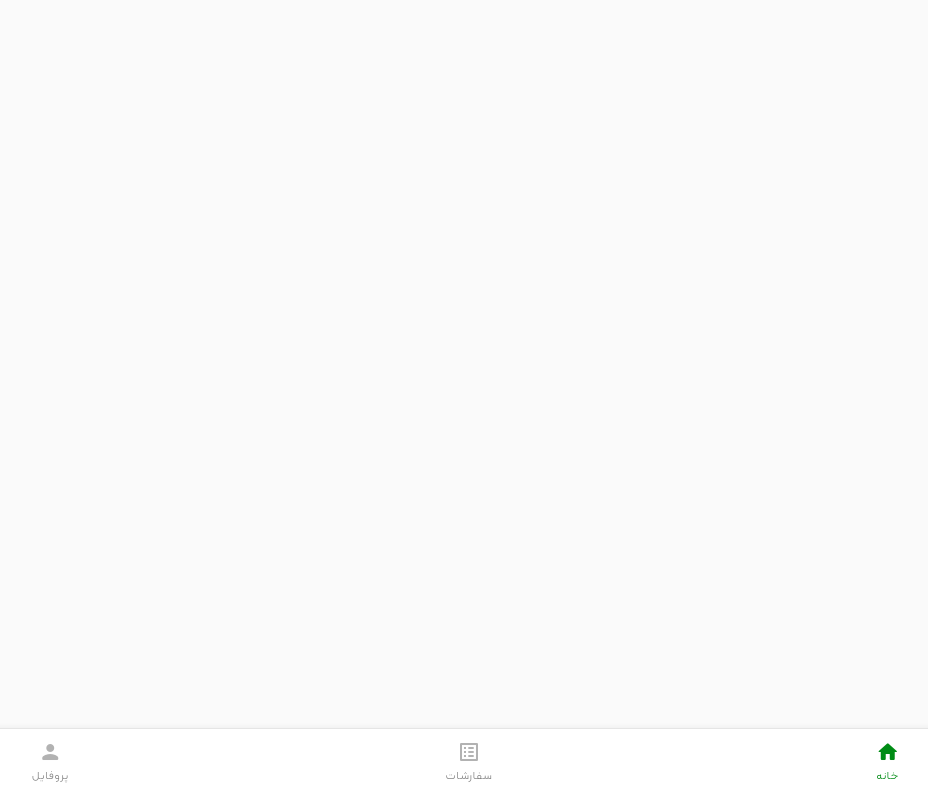
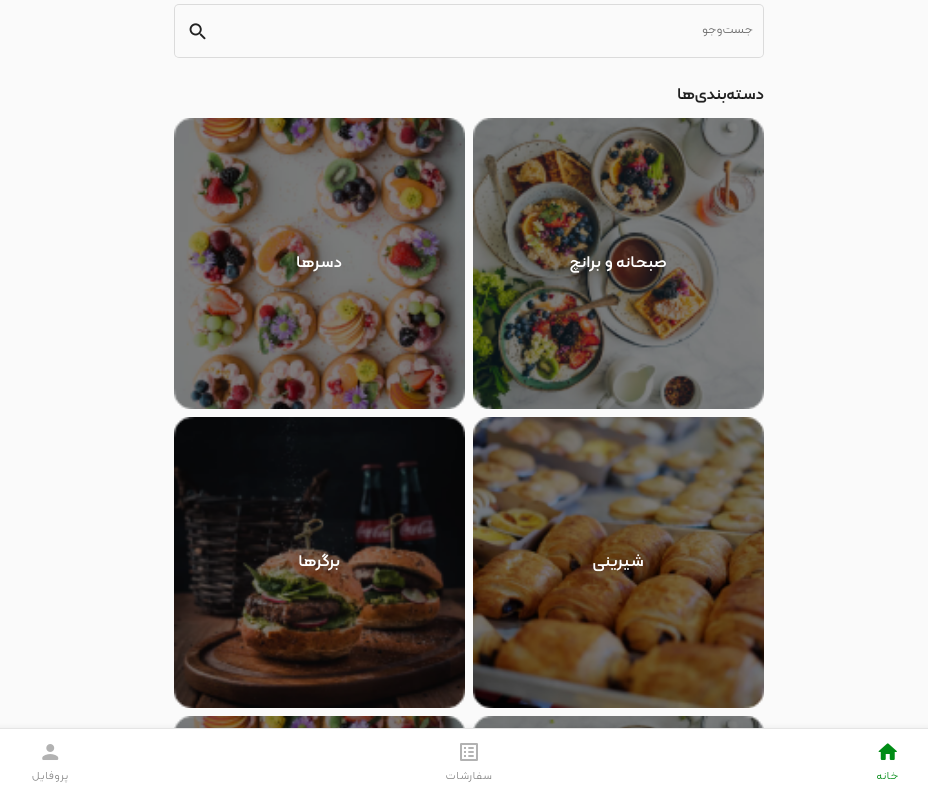
Before and after one commit to amirmfallah/mobydick-app-frontend, an Angular app: page /search in a window 1280 px wide. Before the commit this address led to /. Shown: the whole page, without its empty margins (290-1218 px from the left). Built offline with nearby package versions, Linux system fonts and the light colour scheme.

Commit message:
[fix] search page sizing

```diff
--- a/src/app/app.module.ts
+++ b/src/app/app.module.ts
@@ -13,7 +13,7 @@ import { SearchComponent } from './ui-kit/search/search.component';
 import { FavouritesComponent } from './ui-kit/favourites/favourites.component';
 import { FavouriteItemComponent } from './ui-kit/favourites/favourite-item/favourite-item.component';
 import { SearchpageComponent } from './searchpage/searchpage.component';
-import { SearchItemComponent } from './searchpage/search-item/search-item.component';
+import { SearchItemComponent } from './ui-kit/search-item/search-item.component';
 
 @NgModule({
   declarations: [
--- a/src/app/home/home.component.html
+++ b/src/app/home/home.component.html
@@ -1,3 +1,2 @@
 <div class="w-100 h-100 overflow-auto">
-  <app-searchpage></app-searchpage>
 </div>
--- a/src/app/searchpage/search-item/search-item.component.html
+++ /dev/null
@@ -1,4 +0,0 @@
-<div class="container">
-    <img [src]="image" />
-    <p>{{ title }}</p>
-  </div>
--- a/src/app/searchpage/search-item/search-item.component.scss
+++ /dev/null
@@ -1,23 +0,0 @@
-.container {
-  position: relative;
-  height: 160px;
-  width: 160px;
-  padding: 0;
-  margin: 4px;
-}
-p {
-  font-style: normal;
-  font-weight: bold;
-  font-size: 20px;
-  text-align: center;
-  letter-spacing: 0.444444px;
-  position: absolute;
-  color: #fff;
-  left: 20%;
-  right: 20%;
-  top: 50%;
-  transform: translateY(-50%);
-}
-img{
-    border-radius: 10px;
-}
--- a/src/app/searchpage/searchpage.component.html
+++ b/src/app/searchpage/searchpage.component.html
@@ -1,11 +1,11 @@
-<div class="container d-flex flex-column col-8 col-xl-4 col-lg-5 col-md-6 col-sm-7">
+<div class="w-100 h-100 overflow-auto">
+  <div class="container d-flex flex-column">
     <app-search class="w-100"></app-search>
-  <h2>دسته‌بندی‌ها</h2>
-  <div class="items d-flex flex-wrap">
-    <app-search-item
-      *ngFor="let item of searchitems"
-      [title]="item.title"
-      [image]="item.image"
-    ></app-search-item>
+    <h2>دسته‌بندی‌ها</h2>
+    <div class="row w-100 items m-0 p-0">
+      <app-search-item *ngFor="let item of searchitems" [title]="item.title" [image]="item.image" class="col-6 p-0">
+      </app-search-item>
+    </div>
   </div>
+  <app-bottom-nav-spacing></app-bottom-nav-spacing>
 </div>
--- a/src/app/searchpage/searchpage.component.scss
+++ b/src/app/searchpage/searchpage.component.scss
@@ -1,14 +1,15 @@
 h2 {
   font-weight: bold;
   font-size: 20px;
-  margin-bottom: 20px;
-  margin-right: 5px;
+  margin-bottom: 8px !important;
 }
 
-.container {
-  padding: 0;
-  margin: 0 20px;
+app-search-item {
+  margin-bottom: 8px;
+  &:nth-child(odd) {
+    padding-left: 4px !important;
+  }
+  &:nth-child(even) {
+    padding-right: 4px !important;
+  }
 }
-.items{
-  margin-bottom: 120px;
-}
--- /dev/null
+++ b/src/app/ui-kit/search-item/search-item.component.html
@@ -0,0 +1,4 @@
+<div class="search-item">
+  <img [src]="image" matRipple="true" matRippleColor="white" />
+  <p>{{ title }}</p>
+</div>
--- /dev/null
+++ b/src/app/ui-kit/search-item/search-item.component.scss
@@ -0,0 +1,22 @@
+.search-item {
+  position: relative;
+  padding: 0;
+  width: 100%;
+  border-radius: 10px;
+}
+p {
+  font-style: normal;
+  font-weight: bold;
+  font-size: 20px;
+  text-align: center;
+  letter-spacing: 0.4;
+  position: absolute;
+  color: #fff;
+  right: 50%;
+  top: 50%;
+  transform: translate(50%, -50%);
+}
+img {
+  border-radius: 10px;
+  width: 100%;
+}
--- a/src/app/ui-kit/search/search.component.html
+++ b/src/app/ui-kit/search/search.component.html
@@ -1,7 +1,5 @@
-<div class="container">
-  <mat-form-field appearance="outline" class="w-100">
-    <mat-label>جست‌و‌جو</mat-label>
-    <input matInput>
-    <mat-icon matSuffix fontSet="material-icons-round">search</mat-icon>
-  </mat-form-field>
-</div>
+<mat-form-field appearance="outline" class="w-100">
+  <mat-label>جست‌و‌جو</mat-label>
+  <input matInput>
+  <mat-icon matSuffix fontSet="material-icons-round">search</mat-icon>
+</mat-form-field>
```
Also changed, not shown: src/app/app-routing.module.ts (+7 -1 lines), src/app/ui-kit/ui-kit.module.ts (+9 -1 lines), src/app/ui-kit/search-item/search-item.component.ts (renamed from src/app/searchpage/search-item/search-item.component.ts), 1 other file (tests, documents, lock files or other folders).
